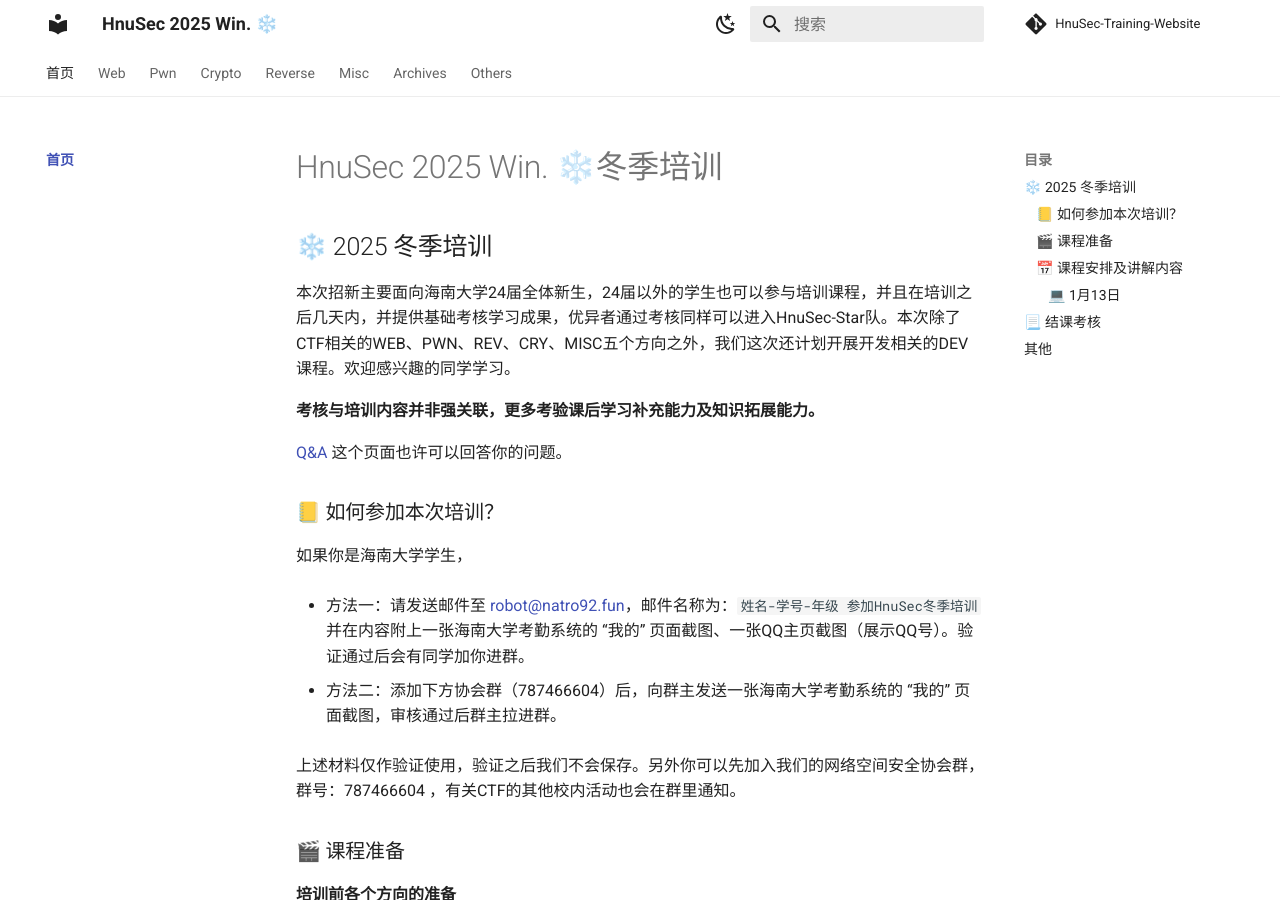
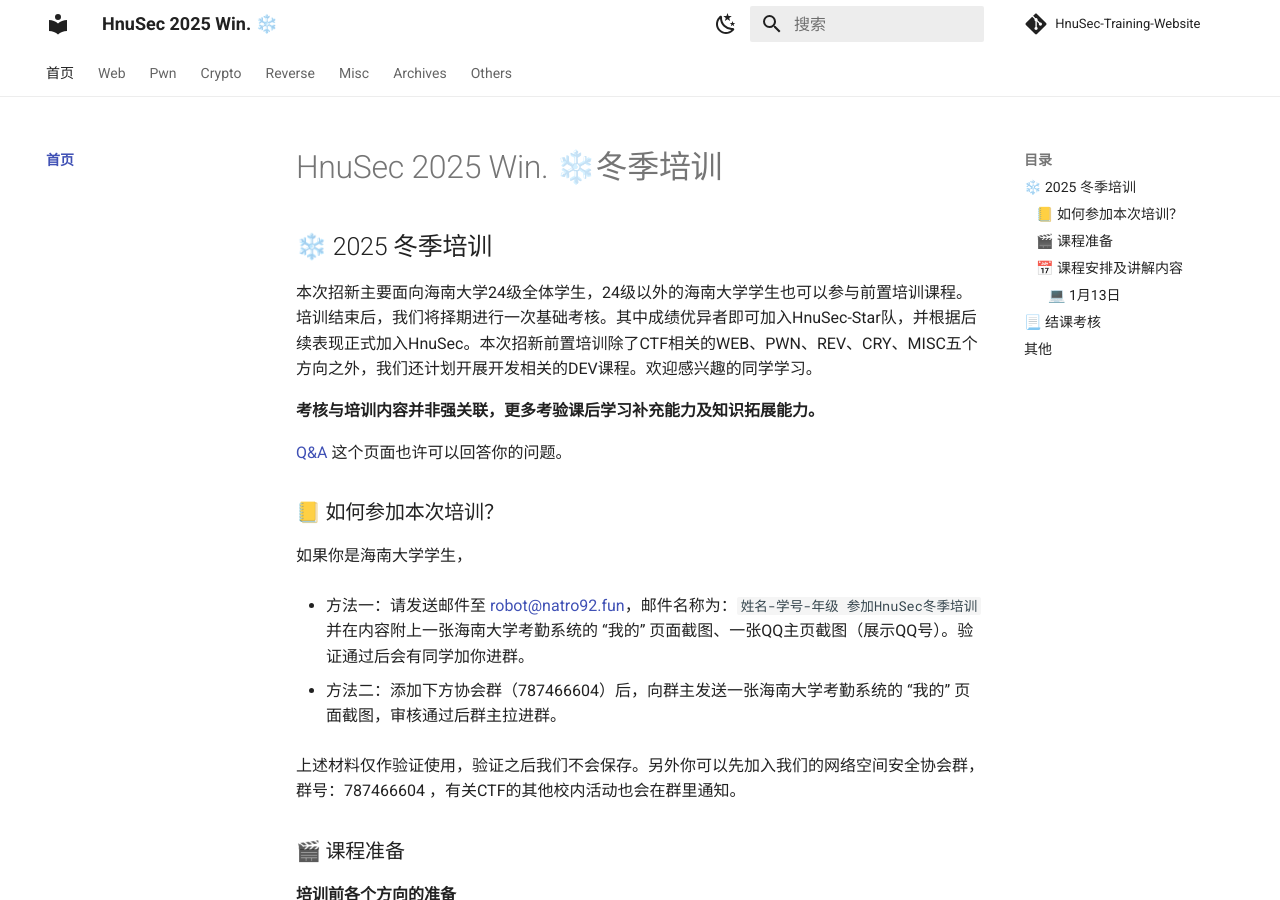
Before and after one commit to natro92/HnuSec-Training-Website, an MkDocs documentation site: the page built from docs/index.md, in a window 1280 px wide and 900 px high. Built offline with MkDocs 1.6.1 and Material for MkDocs 9.7.7, drawn with Linux system fonts in a browser that asks for light colours; comment, search, counter and statistics services are not loaded.

Commit message:
更改部分语言

```diff
--- a/docs/index.md
+++ b/docs/index.md
@@ -2,7 +2,7 @@
 
 ## ❄️ 2025 冬季培训
 
-本次招新主要面向海南大学24届全体新生，24届以外的学生也可以参与培训课程，并且在培训之后几天内，并提供基础考核学习成果，优异者通过考核同样可以进入HnuSec-Star队。本次除了CTF相关的WEB、PWN、REV、CRY、MISC五个方向之外，我们这次还计划开展开发相关的DEV课程。欢迎感兴趣的同学学习。
+本次招新主要面向海南大学24级全体学生，24级以外的海南大学学生也可以参与前置培训课程。培训结束后，我们将择期进行一次基础考核。其中成绩优异者即可加入HnuSec-Star队，并根据后续表现正式加入HnuSec。本次招新前置培训除了CTF相关的WEB、PWN、REV、CRY、MISC五个方向之外，我们还计划开展开发相关的DEV课程。欢迎感兴趣的同学学习。
 
 **考核与培训内容并非强关联，更多考验课后学习补充能力及知识拓展能力。**
 
```
